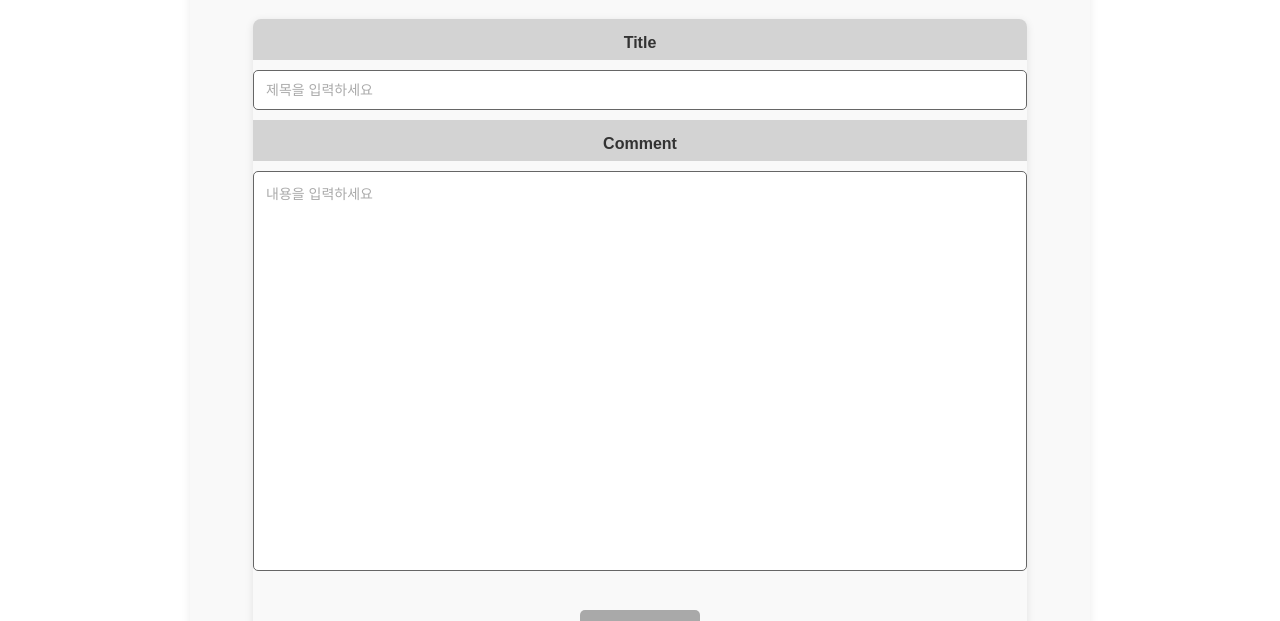
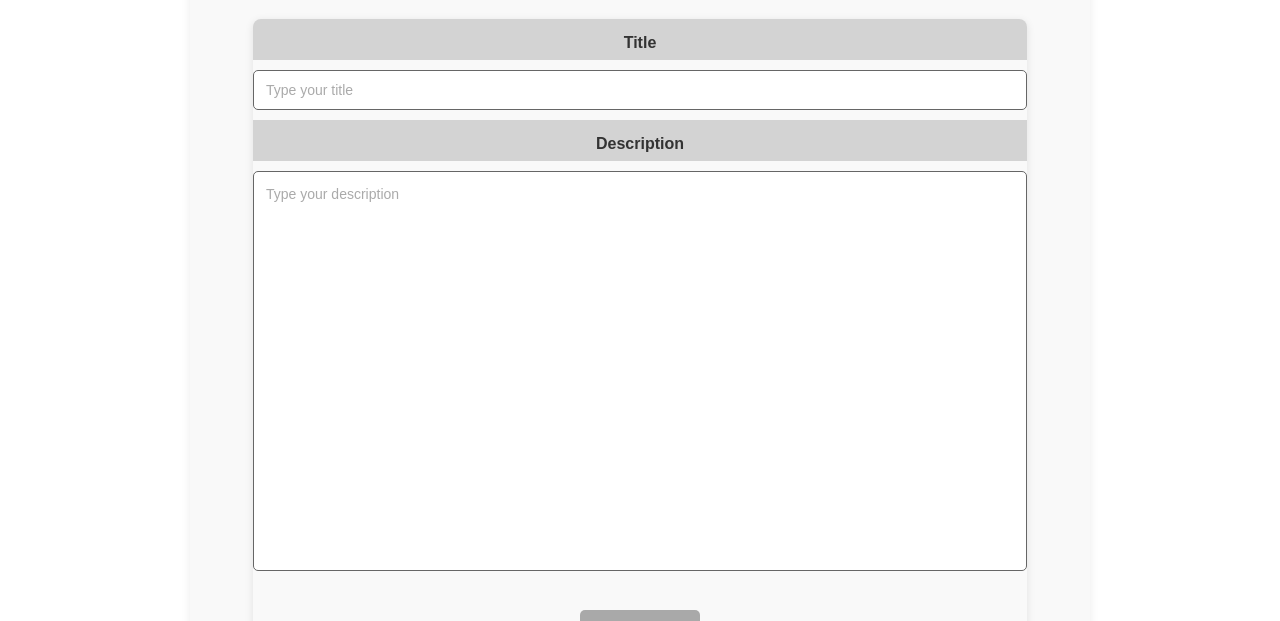
Before and after one commit to Sangwona/studyboard, a React (Vite) app in the folder frontend/: page /writeform in a window 1280 px wide. Shown: the part 137-758 px from the top of the page. Built offline with nearby package versions, Linux system fonts and the light colour scheme; no server answers.

Commit message:
Check login status before starting to write a post

```diff
--- a/frontend/src/components/Pages/Home.jsx
+++ b/frontend/src/components/Pages/Home.jsx
@@ -35,15 +35,25 @@ function Home() {
     if (newPage >= 1 && newPage <= totalPages) setPage(newPage);
   };
 
+  const handleWrite = () => {
+    const token = localStorage.getItem("access_token");
+    if (!token) {
+      alert("Please log in to write a post.");
+      navigate("/login");
+      return;
+    }
+    navigate("/writeform");
+  };
+
   return (
     <div className="home-container">
       <div className="content-area">
         {isLoading === null ? (
           <div className="placeholder"></div>
         ) : isLoading ? (
-          <div className="loading-indicator">게시글을 불러오는 중...</div>
+          <div className="loading-indicator">Loading posts...</div>
         ) : error ? (
-          <div className="error-message">데이터를 불러오는 중 오류가 발생했습니다: {error}</div>
+          <div className="error-message">Failed fetching posts: {error}</div>
         ) : (
           <>
             <PostTable posts={posts} />
@@ -71,7 +81,7 @@ function Home() {
               </button>
             </div>
             <div className="button-container">
-              <button className="write-button" onClick={() => navigate("/writeform")}>
+              <button className="write-button" onClick={handleWrite}>
                 글쓰기
               </button>
             </div>
--- a/frontend/src/components/Pages/WriteForm.jsx
+++ b/frontend/src/components/Pages/WriteForm.jsx
@@ -23,11 +23,6 @@ const WriteForm = () => {
   const handleSubmit = (e) => {
     e.preventDefault();
     const token = localStorage.getItem("access_token");
-
-    if (!token) {
-      alert("로그인이 필요합니다.");
-      return;
-    }
 
     // 서버에서 요구하는 JSON 형식에 맞게 데이터 구성하기
     const newPost = {
@@ -55,7 +50,6 @@ const WriteForm = () => {
       .then((data) => {
         console.log("Post created:", data);
         setPosts((prevPosts) => [...prevPosts, data]); // 올바른 상태 업데이트
-        alert("작성 완료!");
 
         // 입력 필드 초기화
         setTitle("");
@@ -81,7 +75,7 @@ const WriteForm = () => {
               <td>
                 <input
                   type="text"
-                  placeholder="제목을 입력하세요"
+                  placeholder="Type your title"
                   name="title"
                   value={title}
                   onChange={(e) => setTitle(e.target.value)}
@@ -89,12 +83,12 @@ const WriteForm = () => {
               </td>
             </tr>
             <tr>
-              <td className="header">Comment</td>
+              <td className="header">Description</td>
             </tr>
             <tr>
               <td>
                 <textarea
-                  placeholder="내용을 입력하세요"
+                  placeholder="Type your description"
                   name="detail"
                   value={detail}
                   onChange={(e) => setDetail(e.target.value)}
--- a/frontend/src/components/Post/Post.jsx
+++ b/frontend/src/components/Post/Post.jsx
@@ -52,7 +52,6 @@ const Post = () => {
 
       if (!response.ok) throw new Error("Failed to delete post");
 
-      alert("Deleted successfully.");
       navigate("/");
     } catch (error) {
       console.error("Error deleting post:", error);
```
